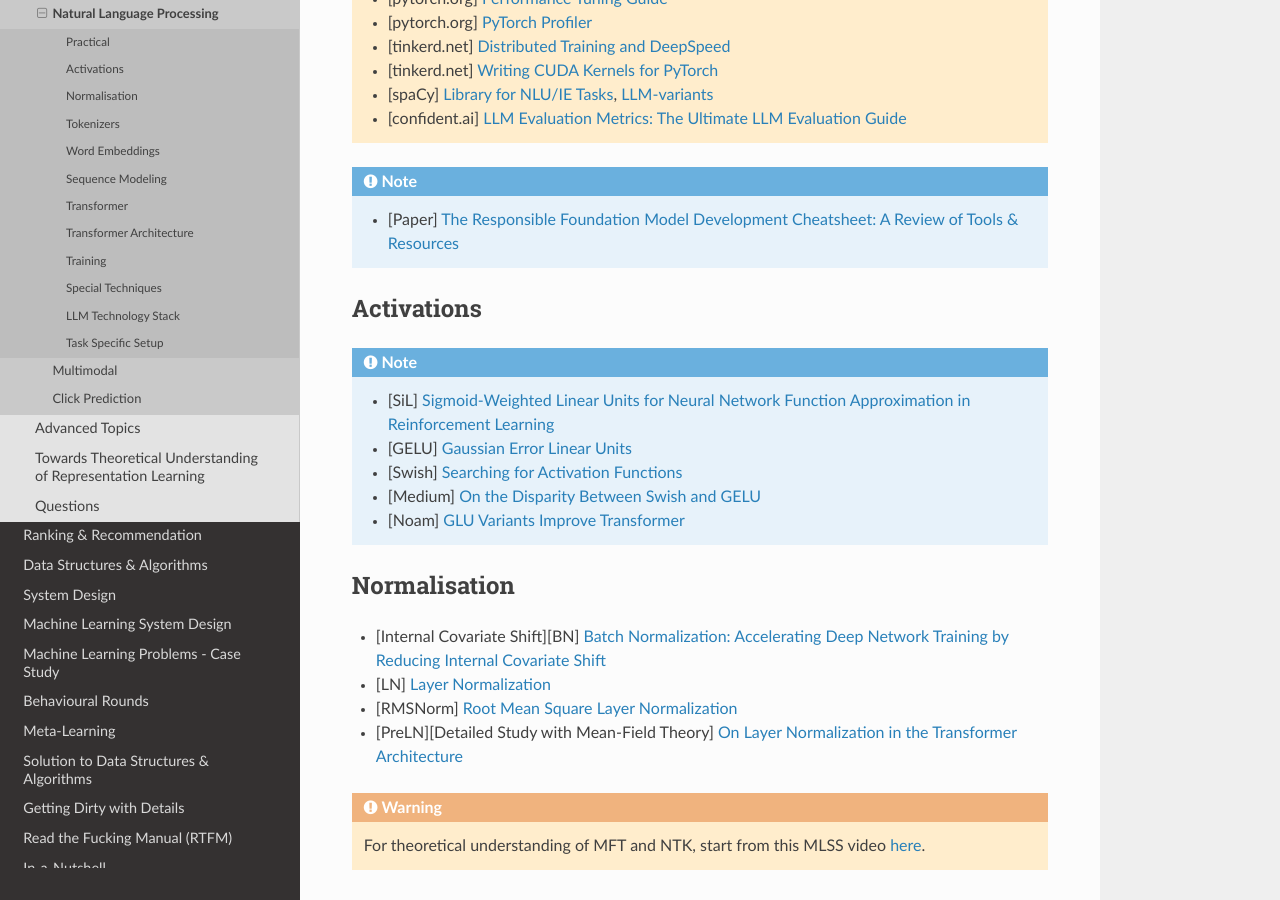
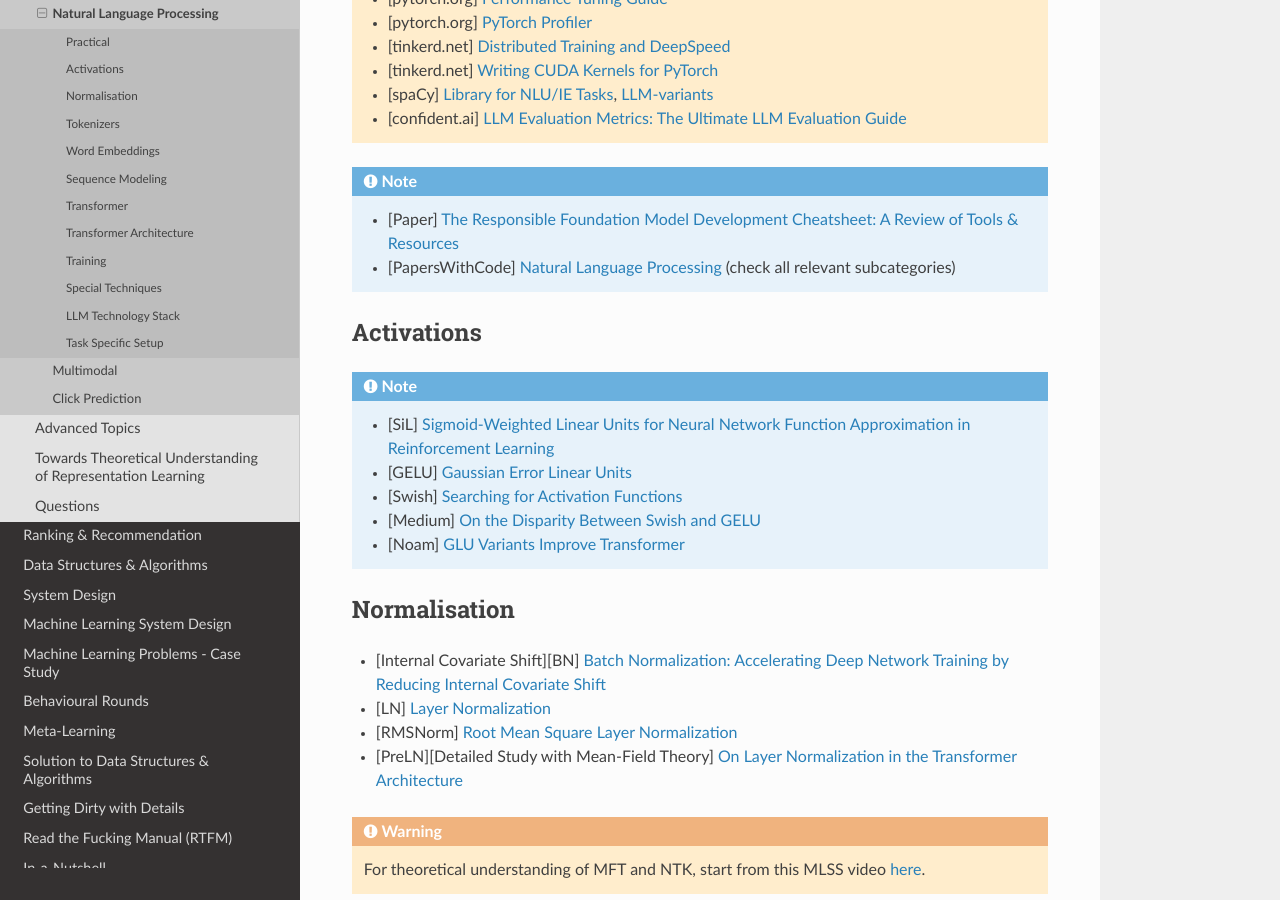
Before and after one commit to uselesstechjunks/leetcode, a Sphinx documentation site: the page built from docs/source/dl/application/nlp.rst, in a window 1280 px wide and 900 px high, scrolled down 366 px. Built offline with Sphinx 7.4.7 and the Read the Docs theme 2.0.0, drawn with Linux system fonts in a browser that asks for light colours.

Commit message:
Update nlp.rst (#308)

```diff
--- a/docs/source/dl/application/nlp.rst
+++ b/docs/source/dl/application/nlp.rst
@@ -18,6 +18,7 @@ Practical
 
 .. note::
 	* [Paper] `The Responsible Foundation Model Development Cheatsheet: A Review of Tools & Resources <https://arxiv.org/abs/2406.16746>`_
+	* [PapersWithCode] `Natural Language Processing <https://paperswithcode.com/area/natural-language-processing>`_ (check all relevant subcategories)
 
 *****************************************************************************************
 Activations
```
